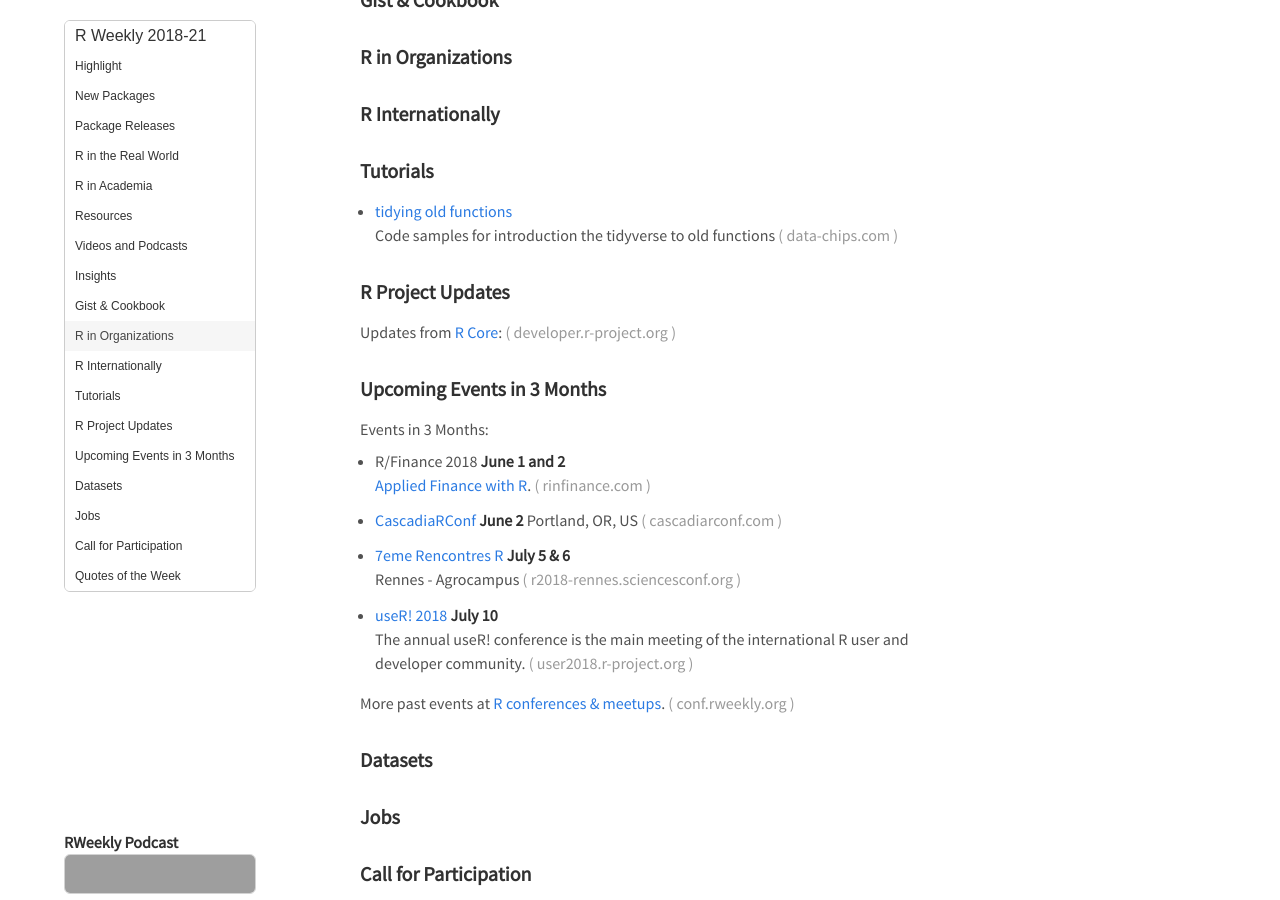
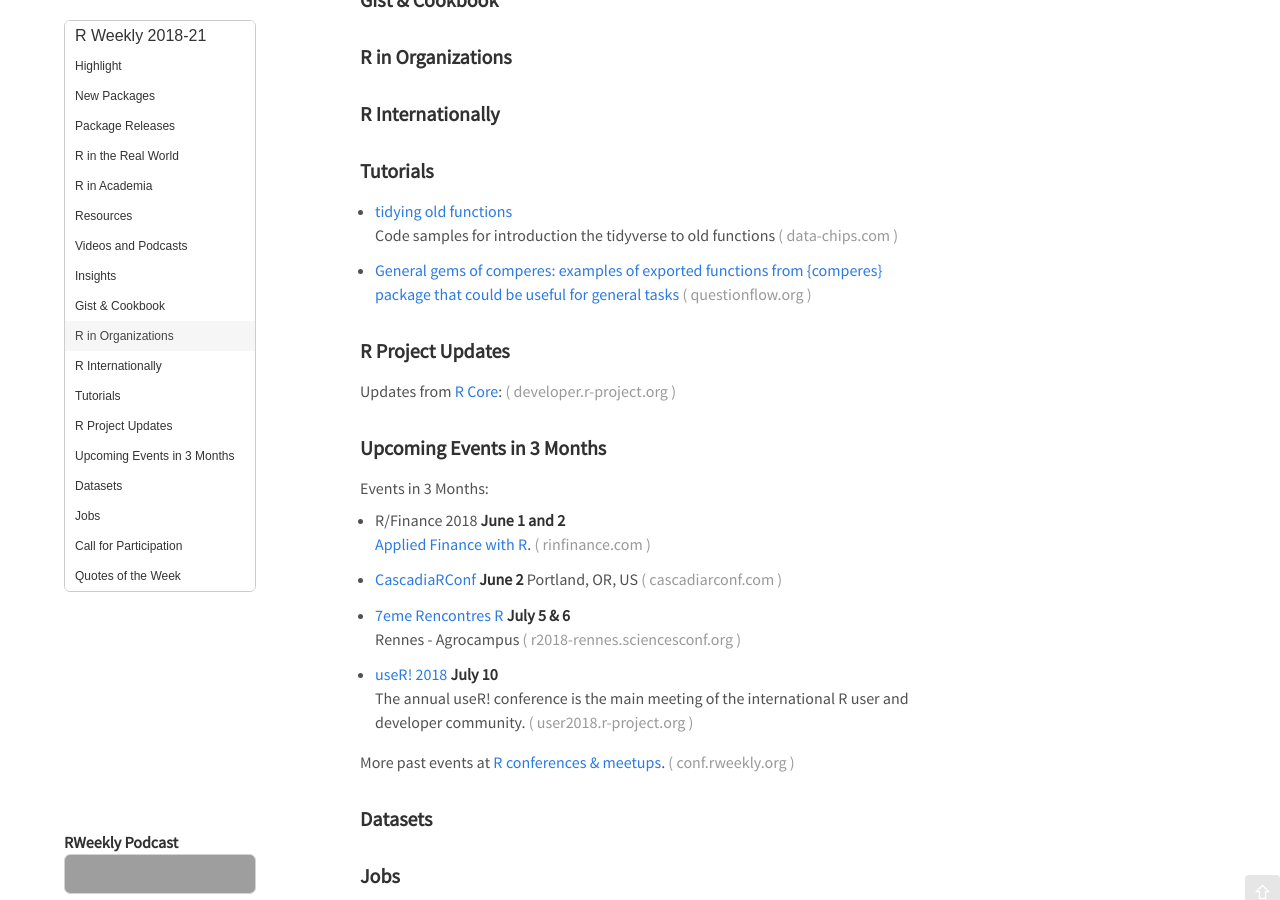
Before and after one commit to rweekly/rweekly.org, a Jekyll site: the page built from draft.md, in a window 1280 px wide and 900 px high, scrolled down 1263 px. Built offline with Jekyll 4.4.1, drawn with Linux system fonts in a browser that asks for light colours; emoji names are drawn with the system emoji font; comment, search, counter and statistics services are not loaded; grey boxes are pictures that could not be loaded.

Commit message:
Update draft with 'General gems of comperes'.

```diff
--- a/draft.md
+++ b/draft.md
@@ -72,6 +72,8 @@
 + [tidying old functions](http://data-chips.com/2018/05/11/tidying-old-functions/) <br />
 Code samples for introduction the tidyverse to old functions
 
++ [General gems of comperes: examples of exported functions from {comperes} package that could be useful for general tasks](http://www.questionflow.org/2018/05/17/general-gems-of-comeres/)
+
 
 
 <!--<div class="post-more-begin"></div><div class="post-more-end"></div>-->
```
